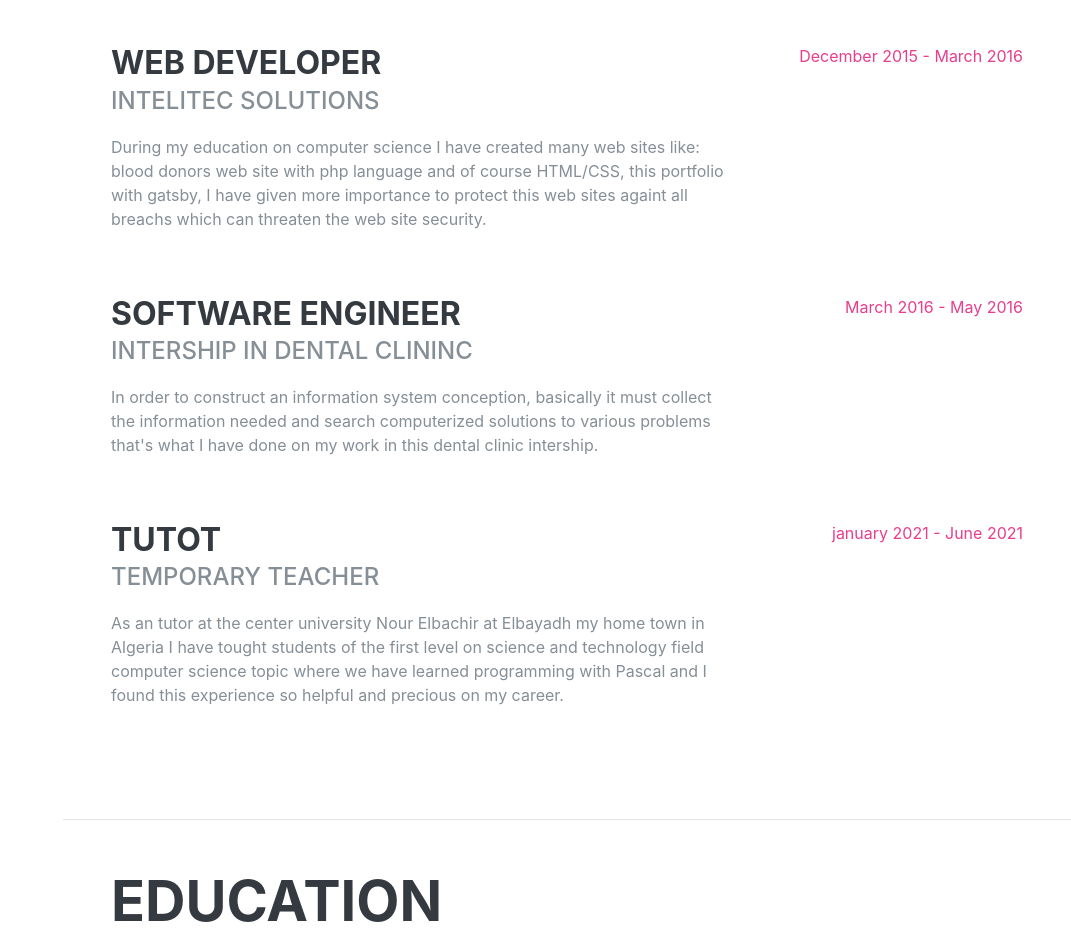
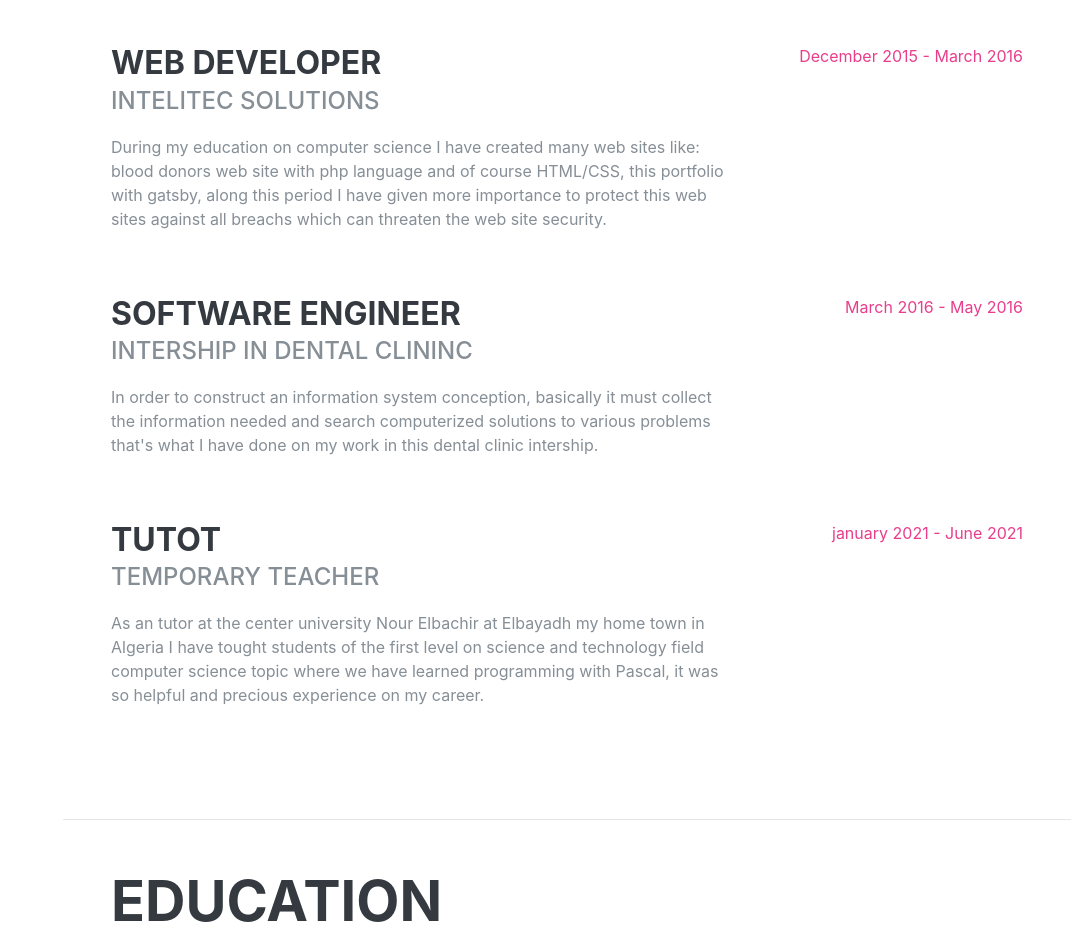
Before and after one commit to NaimiNour/mygatsby, a Gatsby site: page / in a window 1280 px wide. Shown: the part 920-1855 px from the top of the page, without its empty margins (209-1280 px from the left). Built offline with nearby package versions, Linux system fonts and the light colour scheme; Gatsby itself is replaced by a stand-in of ours; a web font is replaced by a local one.

Commit message:
Update index.js

```diff
--- a/src/pages/index.js
+++ b/src/pages/index.js
@@ -61,7 +61,7 @@ const IndexPage = () => (
               <div className="subheading mb-3">Intelitec Solutions</div>
               <p>
                 During my education on computer science I have created many web sites like: blood donors web site with php language and of course HTML/CSS, this portfolio
-                with gatsby, I have given more importance to protect this web sites againt all breachs which can threaten the web site security.
+                with gatsby, along this period I have given more importance to protect this web sites against all breachs which can threaten the web site security.
               </p>
             </div>
             <div className="resume-date text-md-right">
@@ -89,7 +89,7 @@ const IndexPage = () => (
               <div className="subheading mb-3">Temporary Teacher </div>
               <p>
              As an tutor at the center university Nour Elbachir at Elbayadh my home town in Algeria I have tought students of the first level on science
-             and technology field computer science topic where we have learned programming with Pascal  and I found this experience so helpful and precious on
+             and technology field computer science topic where we have learned programming with Pascal, it was so helpful and precious experience on
              my career.
 
               </p>
```
